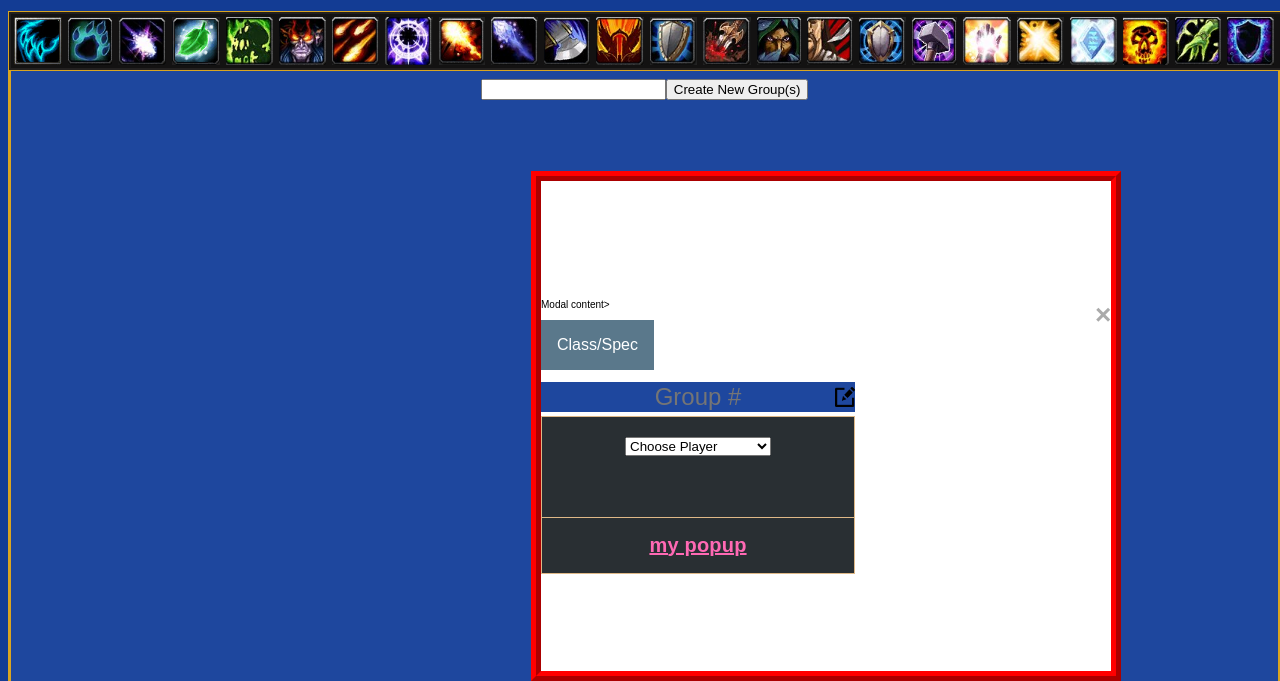
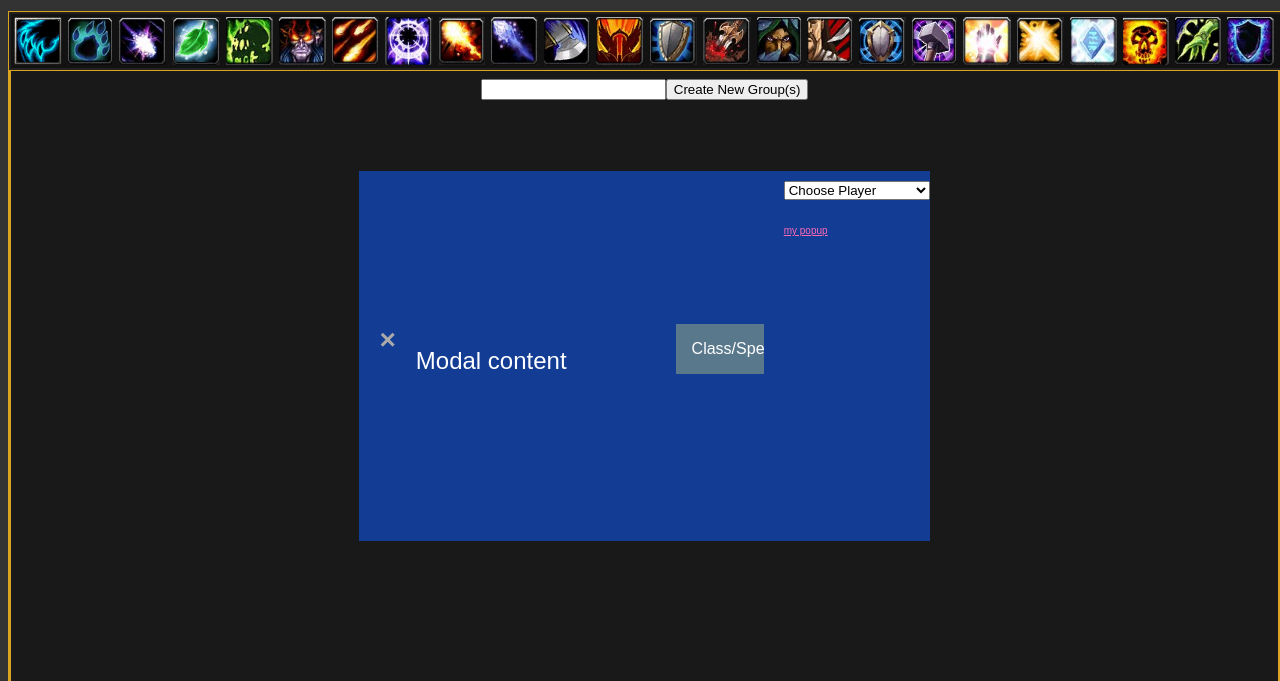
Before and after one commit to DanielTStoyles/wowprojectone, a plain HTML site: page index.html in a window 1280 px wide. Both pictures are taken after a click on the button "open modal". Shown: the part 119-800 px from the top of the page. Drawn offline with Linux system fonts and the light colour scheme.

Commit message:
Change background to be high opacity dark shade to highlight modal on screen - IN PROGRESS Having trouble getting the background to change back to original colors once modal is closed

```diff
--- a/index.html
+++ b/index.html
@@ -17,8 +17,10 @@
 
 
   </head>
+<body id="focusColor">
 
-  <body id="pageBody">
+
+
     <div class="navbar">
       <button type="button">
         +New Roster
@@ -102,9 +104,9 @@
       </div>
 
       <div id="myModal" class="modal">
-        <div class="modalContent">
-          <span class="close">&times;</span>
-          <p>Modal content></p>
+        <div class="modal-content">
+          <span class="close" onclick="pageShade()">&times;</span>
+          <p class="modal-content">Modal content</p>
                                       <div class="dropdown">
                                  <button onclick="dropMenu() , dropImages()"
                             class="dropbtn" id="dropBtn">Class/Spec</button>
@@ -125,7 +127,7 @@
         </div>
 
       </div>
-
+<!--
 <table class="groupTable" id="myTbl">
 
     <caption>
@@ -134,7 +136,7 @@
     </caption>
 
     <thead>
-                <tbody class="tbody">
+                <tbody class="tbody"> -->
 
                     <!-- <tr>
 
--- a/main.js
+++ b/main.js
@@ -23,6 +23,7 @@ import {
   modalNone,
   hideModal,
   pageShade,
+  focusColor,
 } from "./modalWork.js";
 
 import {
@@ -57,7 +58,8 @@ window.formHide = formHide;
 window.tContainer = tContainer;
 window.addPlayer = addPlayer;
 window.playerForms = playerForms;
-modal.onload = pageShade;
+window.pageShade = pageShade;
+window.focusColor = focusColor;
 // function dropMenu() {
 //   document.getElementById("myDropdown").classList.toggle("show");
 // }
--- a/modalWork.js
+++ b/modalWork.js
@@ -1,12 +1,14 @@
 /* @format */
+import { tContainer } from "./tableMaker.js";
 
 export const modalBtn = document.getElementById("modalBtn");
 export const modal = document.getElementById("myModal");
 export const span = document.getElementsByClassName("close")[0];
+export const focusColor = document.getElementById("focusColor");
 
 export function modalButton() {
-  modal.style.display = "block";
-  console.log("true");
+  modal.style.display = "flex";
+  pageShade();
 }
 
 export function modalNone() {
@@ -19,7 +21,7 @@ export function hideModal(event) {
   }
 }
 
-// This is the popup-window code if ever needed
+// **This is the popup-window code if ever needed**
 
 // function popup(mylink, windowname) {
 //   if (!window.focus) return true;
@@ -30,8 +32,18 @@ export function hideModal(event) {
 //   return false;
 // }
 
-export const pageShade = () => {
-  if ((modal.style.display = "block")) {
-    pageBody.style.backgroundColor = rgba(0, 0, 0, 0.5);
+export function pageShade() {
+  if (modal.style.display != "none") {
+    focusColor.style.backgroundColor = "rgba(0,0,0,0.8)";
+    tContainer.style.backgroundColor = "rgba(0,0,0,0.5)";
+  } else {
+    if ((focusColor.style.backgroundColor = "rgba(0,0,0,0.8)")) {
+      focusColor.style.backgroundColor = "#133c94";
+      tContainer.style.backgroundColor = "#133c94";
+    }
+    console.log("pageShade");
   }
-};
+}
+// export function pageShade(){
+//   while ((modal.style.display = "flex"))
+//
--- a/style.css
+++ b/style.css
@@ -181,28 +181,27 @@ div.cloneForm {
 
 .modal {
   display: none;
-  position: absolute; /* Stay in place */
-  z-index: 1; /* Sit on top */
-  padding-top: 10px; /* Location of the box */
-  left: 52rem;
+  position: absolute;
+  z-index: 1;
+  padding-top: 10px;
   top: 10rem;
-  width: 45%; /* Full width */
-  height: 60%; /* Full height */
+  width: 45%;
+  height: 45%;
   overflow: auto;
-  background-color: white; /* Black w/ opacity */
-  border-style: ridge;
-  border-color: red;
-  border-width: 1rem;
+  background-color: #133c94;
+
   justify-content: center;
   align-content: center;
 }
 
 .modal-content {
+  z-index: 1;
+  display: flex;
   font-size: x-large;
-  background-color: white;
+  background-color: #133c94;
+  color: white;
   margin: auto;
   padding: 20px;
-  border: 1px solid #888;
   width: 80%;
 }
 
@@ -232,3 +231,8 @@ div.cloneForm {
   background-color: #1e479e;
   color: whitesmoke;
 }
+
+.focusColor {
+  width: 100%;
+  height: 100%;
+}
```
Also changed, not shown: tableMaker.js (+8 -8 lines).
